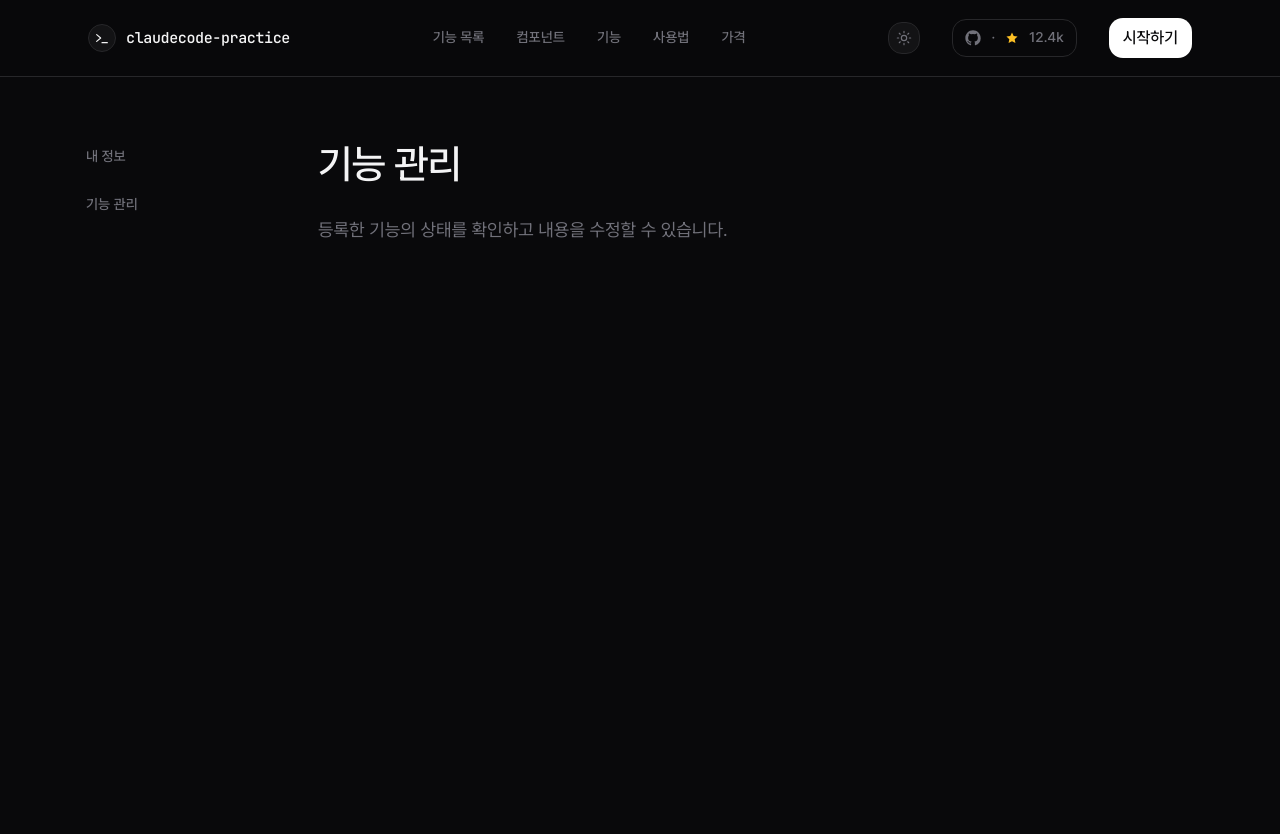
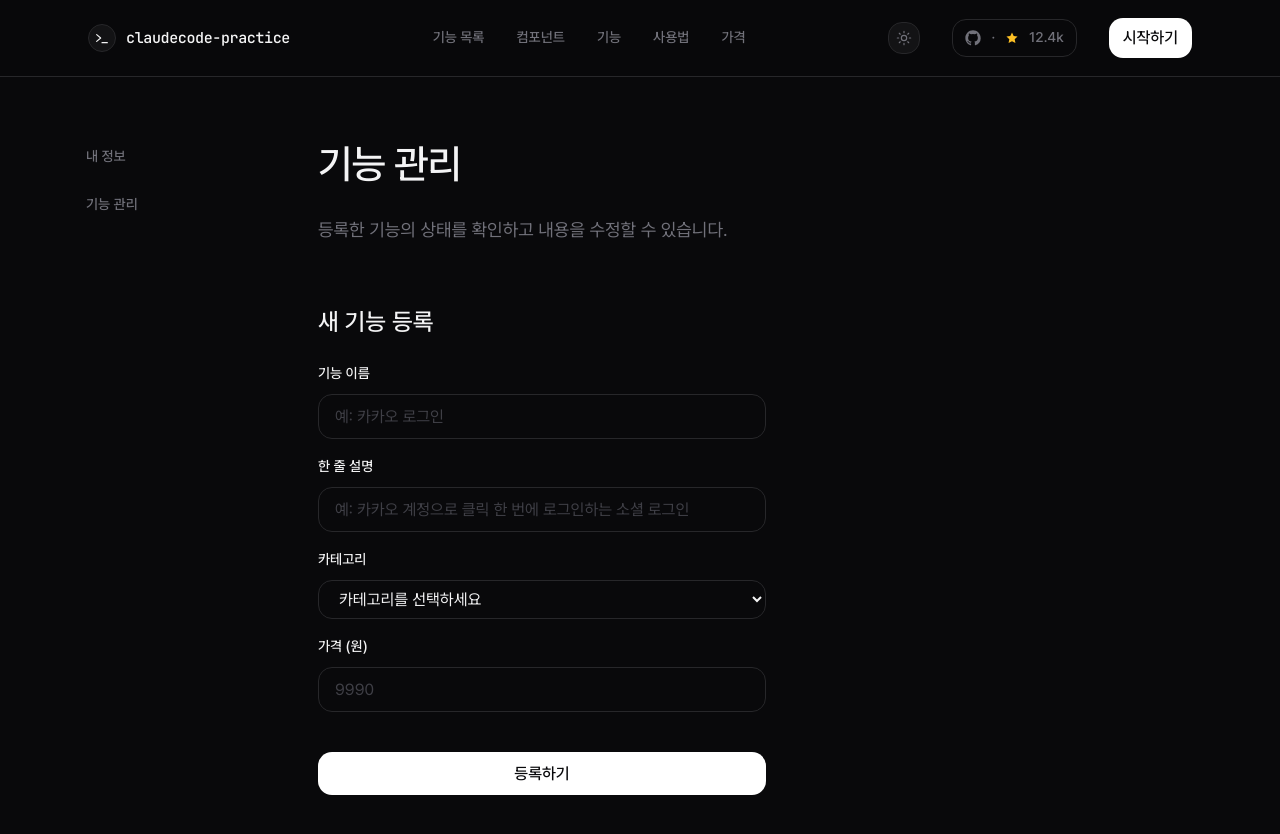
Before and after one commit to sanghyeb2/claudecode-practice, a Next.js app: page /mypage/features in a window 1280 px wide. Shown: the top 834 px of the page. Before the commit the page ends 800 px from the top, so only its background shows below. Built offline with nearby package versions, Linux system fonts and the light colour scheme.

Commit message:
기능 등록 폼 추가

```diff
--- a/app/mypage/features/page.tsx
+++ b/app/mypage/features/page.tsx
@@ -1,4 +1,10 @@
 import type { Metadata } from "next";
+import featuresData from "@/data/features.json";
+
+const CATEGORIES = [...new Set(featuresData.map((feature) => feature.category))];
+
+const FIELD_CLASS =
+  "rounded-md border border-input bg-background px-inline-md py-field-sm text-body-md text-foreground placeholder:text-tertiary focus:border-ring focus:outline-none";
 
 export const metadata: Metadata = {
   title: "기능 관리 — CLAUDECODE-PRACTICE",
@@ -7,11 +13,95 @@
 
 export default function FeaturesPage() {
   return (
-    <header>
-      <h1 className="text-title-1 tracking-tight text-foreground">기능 관리</h1>
-      <p className="mt-text-sm text-body-lg text-muted-foreground">
-        등록한 기능의 상태를 확인하고 내용을 수정할 수 있습니다.
-      </p>
-    </header>
+    <>
+      <header>
+        <h1 className="text-title-1 tracking-tight text-foreground">
+          기능 관리
+        </h1>
+        <p className="mt-text-sm text-body-lg text-muted-foreground">
+          등록한 기능의 상태를 확인하고 내용을 수정할 수 있습니다.
+        </p>
+      </header>
+
+      <section aria-labelledby="new-feature" className="mt-section-md">
+        <h2 id="new-feature" className="text-title-3 text-foreground">
+          새 기능 등록
+        </h2>
+
+        <form className="mt-text-sm flex max-w-layout-sm flex-col gap-field-md">
+          <div className="flex flex-col gap-field-sm">
+            <label htmlFor="name" className="text-label-md text-foreground">
+              기능 이름
+            </label>
+            <input
+              id="name"
+              name="name"
+              type="text"
+              placeholder="예: 카카오 로그인"
+              className={FIELD_CLASS}
+            />
+          </div>
+
+          <div className="flex flex-col gap-field-sm">
+            <label
+              htmlFor="description"
+              className="text-label-md text-foreground"
+            >
+              한 줄 설명
+            </label>
+            <input
+              id="description"
+              name="description"
+              type="text"
+              placeholder="예: 카카오 계정으로 클릭 한 번에 로그인하는 소셜 로그인"
+              className={FIELD_CLASS}
+            />
+          </div>
+
+          <div className="flex flex-col gap-field-sm">
+            <label htmlFor="category" className="text-label-md text-foreground">
+              카테고리
+            </label>
+            <select
+              id="category"
+              name="category"
+              defaultValue=""
+              className={FIELD_CLASS}
+            >
+              <option value="" disabled>
+                카테고리를 선택하세요
+              </option>
+              {CATEGORIES.map((category) => (
+                <option key={category} value={category}>
+                  {category}
+                </option>
+              ))}
+            </select>
+          </div>
+
+          <div className="flex flex-col gap-field-sm">
+            <label htmlFor="price" className="text-label-md text-foreground">
+              가격 (원)
+            </label>
+            <input
+              id="price"
+              name="price"
+              type="number"
+              inputMode="numeric"
+              min={0}
+              placeholder="9990"
+              className={FIELD_CLASS}
+            />
+          </div>
+
+          <button
+            type="button"
+            className="mt-field-lg rounded-md bg-primary px-inline-md py-field-sm text-label-lg text-primary-foreground transition-colors hover:bg-primary/90"
+          >
+            등록하기
+          </button>
+        </form>
+      </section>
+    </>
   );
 }
```
